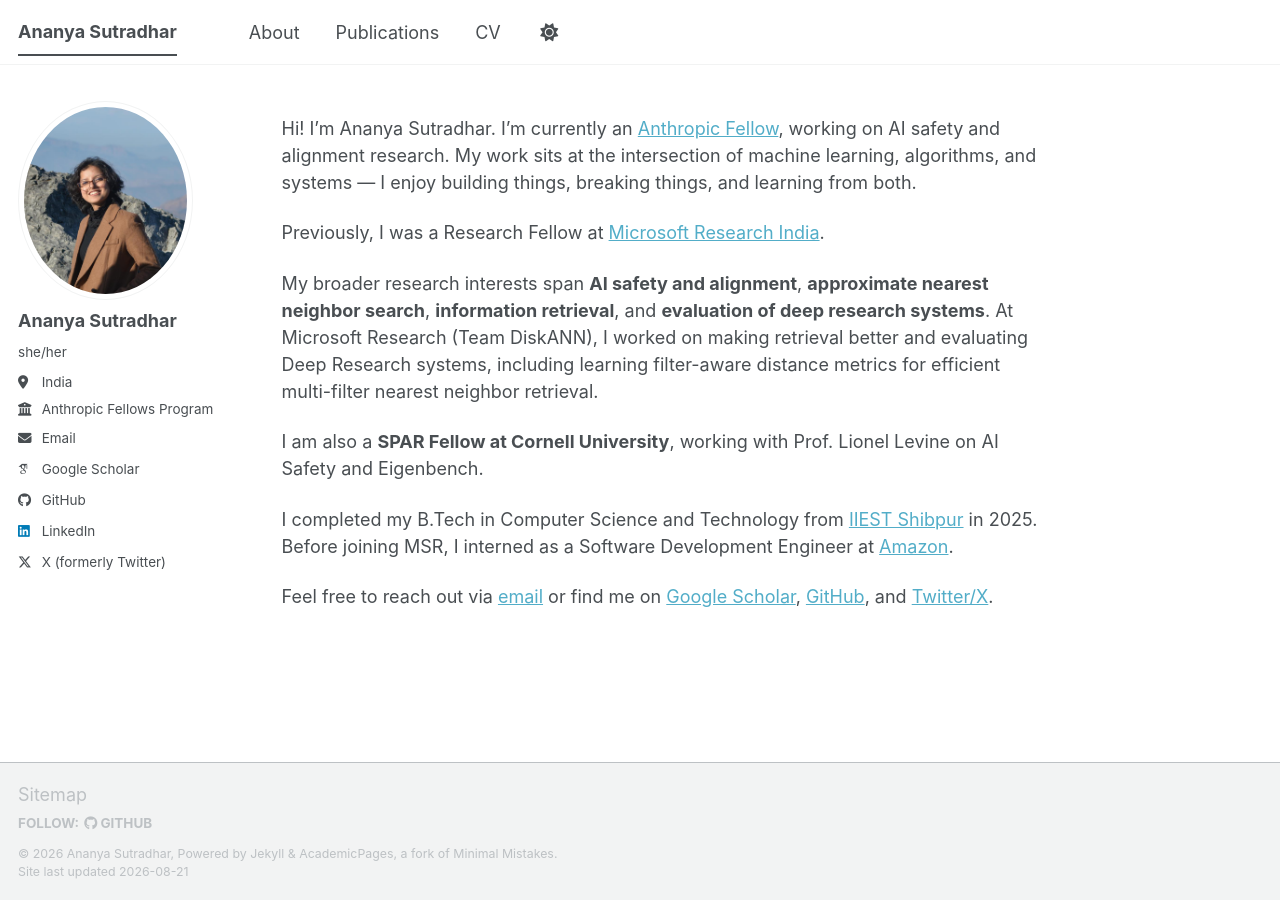
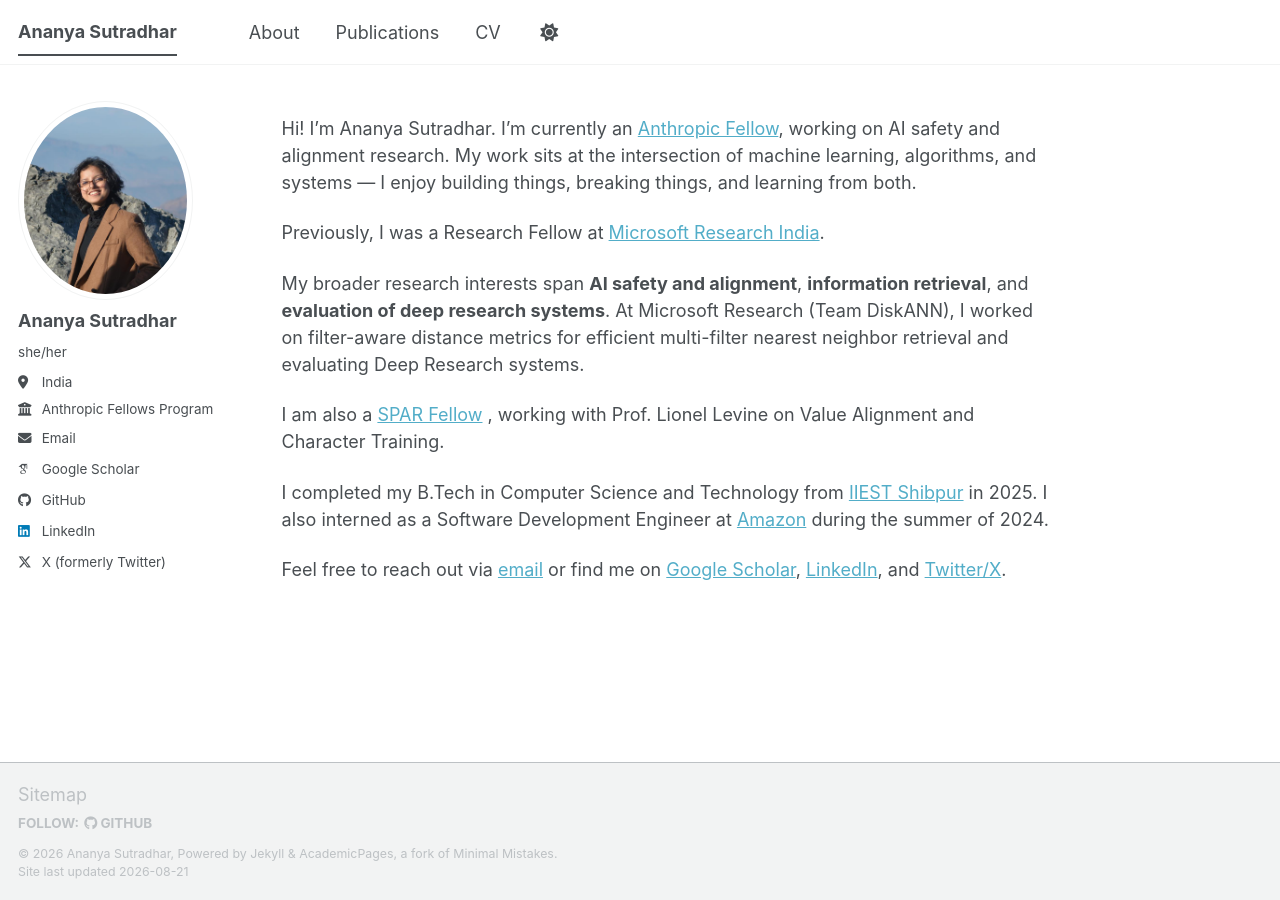
Before and after one commit to sdananya/sdananya.github.io, a Jekyll site: the page built from _pages/about.md, in a window 1280 px wide. Built offline with Jekyll 4.4.1, drawn with Linux system fonts in a browser that asks for light colours; some web fonts are replaced; a script bundle is joined from its source files by our own code; library files that are not in the unit come from our copies.

Commit message:
Revise about page with updated details
Updated research interests and affiliations, and modified contact information.

```diff
--- a/_pages/about.md
+++ b/_pages/about.md
@@ -11,10 +11,10 @@ Hi! I'm Ananya Sutradhar. I'm currently an [Anthropic Fellow](https://alignment.
 
 Previously, I was a Research Fellow at [Microsoft Research India](https://www.microsoft.com/en-us/research/lab/microsoft-research-india/).
 
-My broader research interests span **AI safety and alignment**, **approximate nearest neighbor search**, **information retrieval**, and **evaluation of deep research systems**. At Microsoft Research (Team DiskANN), I worked on making retrieval better and evaluating Deep Research systems, including learning filter-aware distance metrics for efficient multi-filter nearest neighbor retrieval.
+My broader research interests span **AI safety and alignment**, **information retrieval**, and **evaluation of deep research systems**. At Microsoft Research (Team DiskANN), I worked on filter-aware distance metrics for efficient multi-filter nearest neighbor retrieval and evaluating Deep Research systems.
 
-I am also a **SPAR Fellow at Cornell University**, working with Prof. Lionel Levine on AI Safety and Eigenbench.
+I am also a [SPAR Fellow](https://sparai.org/) , working with Prof. Lionel Levine on Value Alignment and Character Training.
 
-I completed my B.Tech in Computer Science and Technology from [IIEST Shibpur](https://www.iiests.ac.in/) in 2025. Before joining MSR, I interned as a Software Development Engineer at [Amazon](https://www.amazon.com/).
+I completed my B.Tech in Computer Science and Technology from [IIEST Shibpur](https://www.iiests.ac.in/) in 2025. I also interned as a Software Development Engineer at [Amazon](https://www.amazon.com/) during the summer of 2024.
 
-Feel free to reach out via [email](mailto:ananyasutradhar1403@gmail.com) or find me on [Google Scholar](https://scholar.google.com/citations?user=CTUW-C4AAAAJ), [GitHub](https://github.com/sdananya), and [Twitter/X](https://x.com/ananya_sdhar).
+Feel free to reach out via [email](mailto:ananyasutradhar1403@gmail.com) or find me on [Google Scholar](https://scholar.google.com/citations?user=CTUW-C4AAAAJ), [LinkedIn](https://www.linkedin.com/in/ananya-sutradhar), and [Twitter/X](https://x.com/ananya_sdhar).
```
